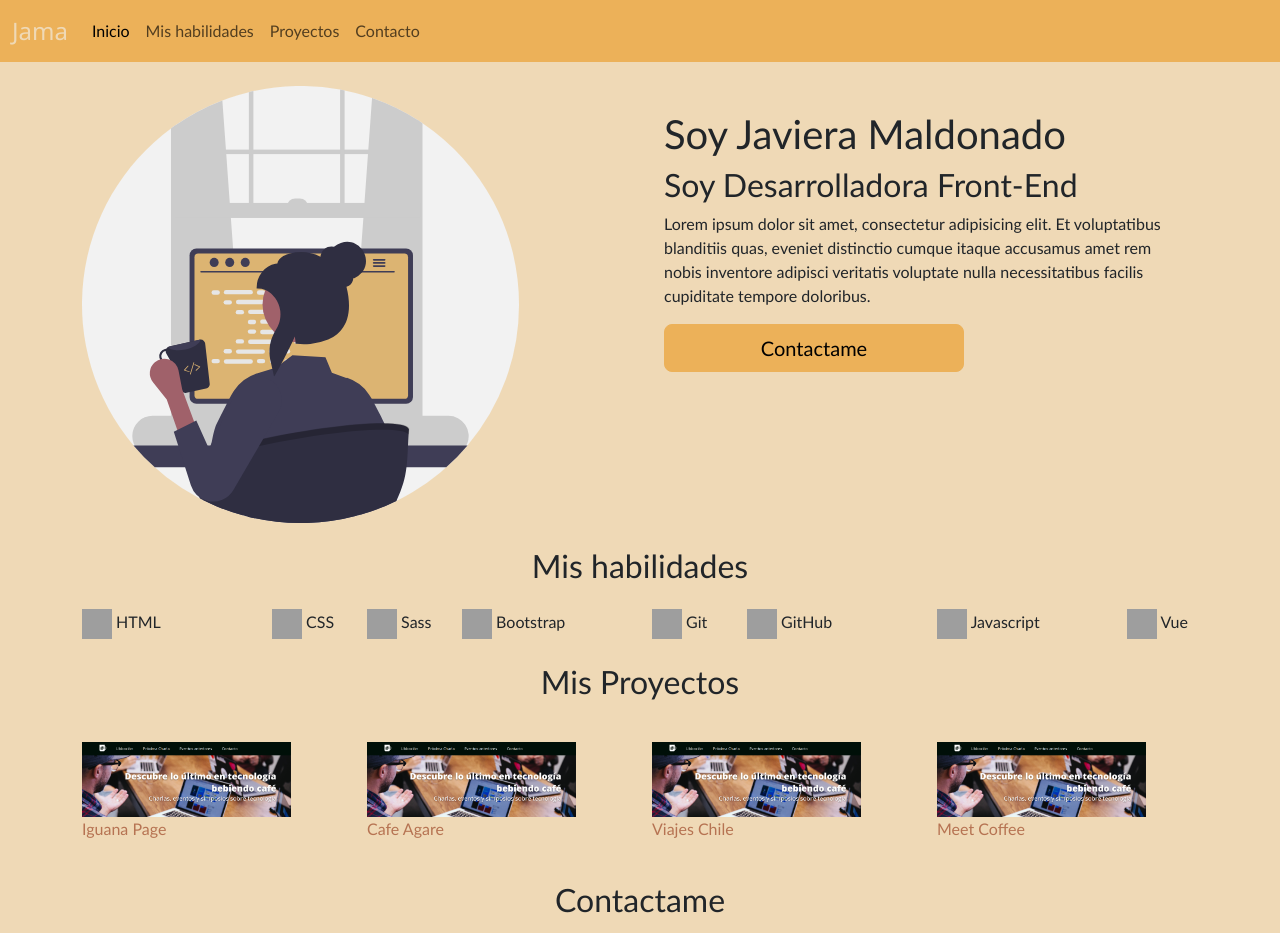
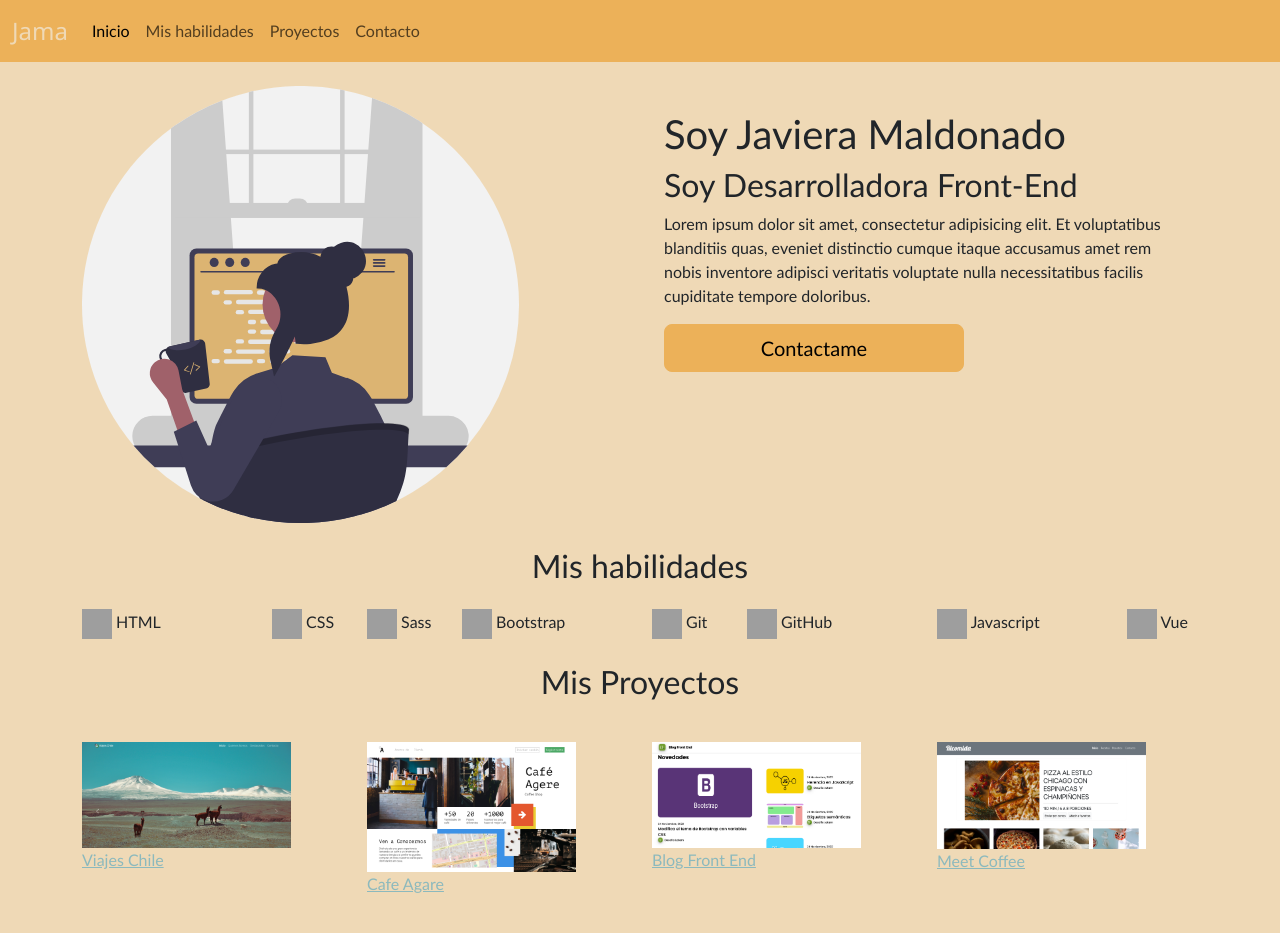
Before and after one commit to javmaldonado/Mi-primer-portafolio, a website: page index.html in a window 1280 px wide. Shown: the top 933 px of the page. Drawn offline with Linux system fonts and the light colour scheme; grey boxes are pictures that could not be loaded.

Commit message:
cambios mi proyecto

```diff
--- a/assets/sass/base/_images.scss
+++ b/assets/sass/base/_images.scss
@@ -2,7 +2,9 @@
     width: 80%;
 
 }
-
+container__image{
+    height: 10px;
+}
 .logos{
     width: 30px;
     height: 30px;
--- a/assets/sass/layout/_main.scss
+++ b/assets/sass/layout/_main.scss
@@ -5,3 +5,7 @@ body{
 .navbar-brand{
     font-family: 'Segoe UI', Tahoma, Geneva, Verdana, sans-serif;
 }
+
+a {
+    text-decoration: none;
+}
--- a/index.html
+++ b/index.html
@@ -137,36 +137,44 @@
     <div class="container text-info">
       <div class="row">
         <div class="col-6 col-md-3">
+          <a href="https://javmaldonado.github.io/Desafio-Viajes-Chile/">
           <img
             class="container__image mt-3"
-            src="./assets/img/meetcoffee.png"
+            src="./assets/img/Captura de Pantalla 2024-05-05 a la(s) 20.33.55.png"
+            alt="viajes chile"
+          />
+          <p>Viajes Chile</p>
+          </a>
+        </div>
+
+        <div class="col-6 col-md-3">
+          <a href="https://javmaldonado.github.io/Cafeteria-Agere/">
+          <img
+            class="container__image mt-3"
+            src="./assets/img/mockup_cafe-agere.png"
+          />
+          <p>Cafe Agare</p>
+        </a>
+        </div>
+        <div class="col-6 col-md-3">
+          <a href="https://javmaldonado.github.io/Blog-Front-End/">
+          <img
+            class="container__image mt-3"
+            src="./assets/img/Captura de Pantalla 2024-05-05 a la(s) 20.35.07.png"
             alt=""
           />
-          <p>Iguana Page</p>
+          <p>Blog Front End</p>
+        </a>
         </div>
         <div class="col-6 col-md-3">
+          <a href="https://javmaldonado.github.io/Desafio-Viajes-Chile/">
           <img
             class="container__image mt-3"
-            src="./assets/img/meetcoffee.png"
-            alt=""
-          />
-          <p>Cafe Agare</p>
-        </div>
-        <div class="col-6 col-md-3">
-          <img
-            class="container__image mt-3"
-            src="./assets/img/meetcoffee.png"
-            alt=""
-          />
-          <p>Viajes Chile</p>
-        </div>
-        <div class="col-6 col-md-3">
-          <img
-            class="container__image mt-3"
-            src="./assets/img/meetcoffee.png"
+            src="./assets/img/Captura de Pantalla 2024-05-05 a la(s) 20.31.22.png"
             alt=""
           />
           <p>Meet Coffee</p>
+        </a>
         </div>
       </div>
     </div>
```
Also changed, not shown: assets/img/Captura de Pantalla 2024-04-22 a la(s) 22.31.26.png (added), assets/img/Captura de Pantalla 2024-05-05 a la(s) 20.31.22.png (added), assets/img/Captura de Pantalla 2024-05-05 a la(s) 20.33.55.png (added), assets/img/Captura de Pantalla 2024-05-05 a la(s) 20.35.07.png (added), assets/img/mockup_cafe-agere.png (added).
